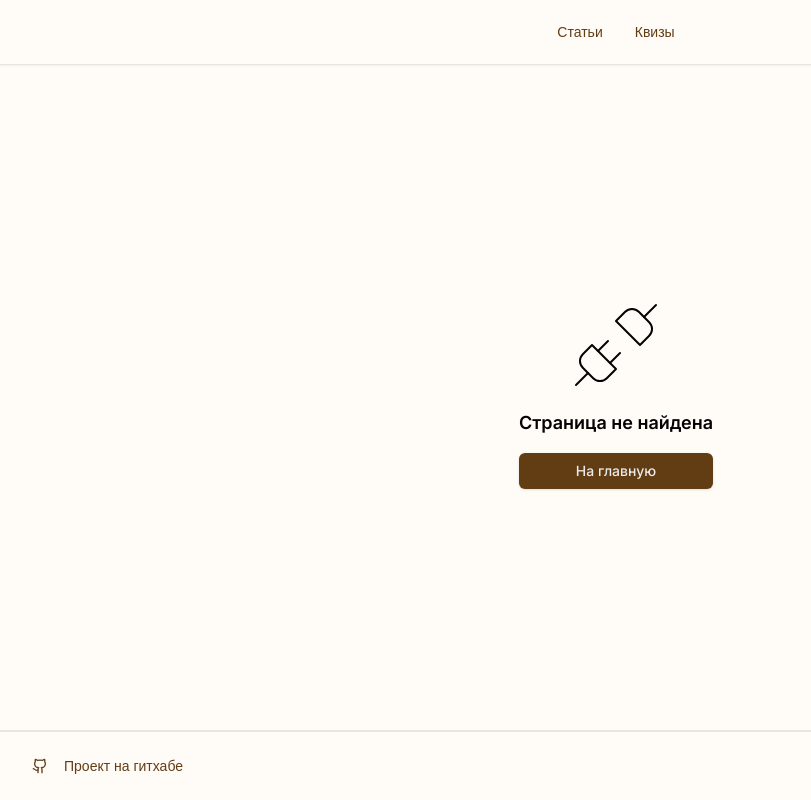
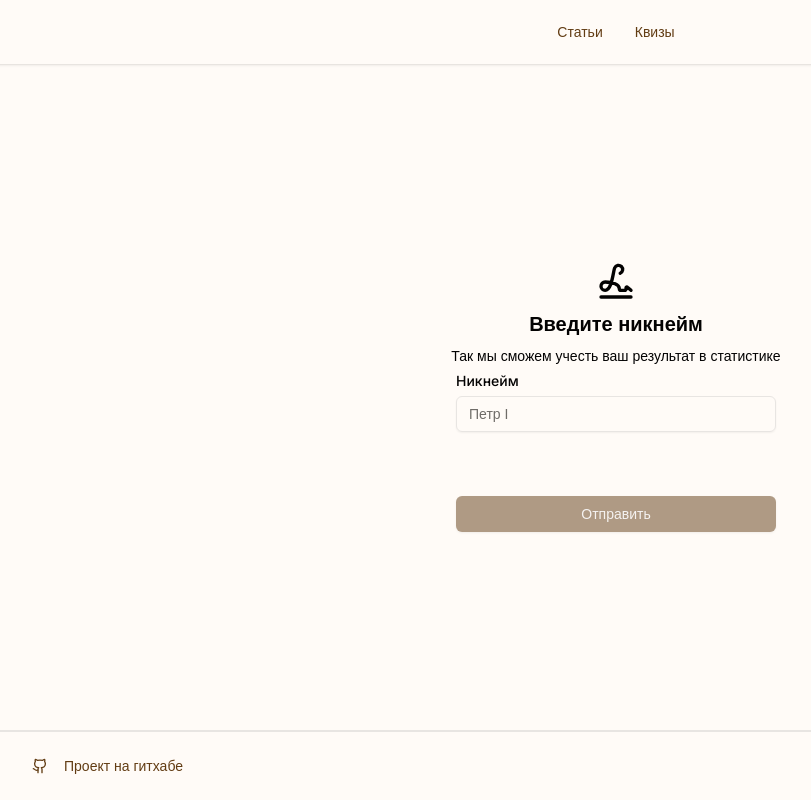
Before and after one commit to JmihPajiloy/history, a Next.js app: page /quizes in a window 1280 px wide. Before the commit this address had no page. Shown: the whole page, without its empty margins (24-835 px from the left). Built offline with nearby package versions, Linux system fonts and the light colour scheme.

Commit message:
minor changes

```diff
--- /dev/null
+++ b/app/quizes/page.tsx
@@ -0,0 +1,108 @@
+"use client";
+
+import { useEffect, useRef, useState } from "react";
+import { LoaderCircle, Signature } from "lucide-react";
+import { Input } from "@/components/ui/input";
+import { toast } from "sonner";
+import { debounceTime, filter, map, Observable, share, tap } from "rxjs";
+import { Button } from "@/components/ui/button";
+import { Label } from "@/components/ui/label";
+
+
+type InputData = {
+  success: true, value: string
+} | {
+  success: false, error: string
+}
+
+
+const Page = () => {
+  const ref = useRef<HTMLInputElement>(null);
+  const [error, setError] = useState(" ");
+  const [loading, setLoading] = useState(false);
+  useEffect(() => {
+    const obs = new Observable<string>((observer) => {
+      if (!ref.current) {
+        observer.complete();
+        return;
+      }
+      ref.current.oninput = () => {
+        observer.next(ref.current?.value);
+      };
+      return () => {
+        if (ref.current) ref.current.oninput = null;
+      };
+    }).pipe(
+      tap(() => setLoading(true)),
+      debounceTime(250),
+      map<string, InputData>(x => {
+        if (x.trim().length < 3) return {
+          success: false,
+          error: "Минимальная длина ника - 3 символа!"
+        };
+        if (x.trim().length > 20) return {
+          success: false,
+          error: "Максимальная длина ника - 20 символов!"
+        };
+        if (!x.trim().match(/^[a-zA-Zа-яА-Я0-9_]+$/)) return {
+          success: false,
+          error: "Ник может содержать только русские и латинские буквы, цифры и символ _"
+        };
+        return {
+          success: true,
+          value: x
+        };
+      }),
+      tap(() => setLoading(false)),
+      share()
+    );
+
+    const onSuccess = obs.pipe(
+      filter(x => x.success),
+      map(x => x.value)
+    ).subscribe(x => {
+      setLoading(false);
+      setError("");
+      toast(x);
+    });
+
+    const onError = obs.pipe(
+      filter(x => !x.success),
+      map(x => x.error)
+    ).subscribe(err => {
+      setError(err);
+    });
+
+    return () => {
+      onSuccess.unsubscribe();
+      onError.unsubscribe();
+    };
+  }, []);
+
+  return (
+    <main className="flex flex-col items-center justify-center grow">
+
+      <form
+        className="items-center flex flex-col gap-2">
+        <Signature className="size-10" />
+        <h1 className="text-xl font-bold">Введите никнейм</h1>
+        <p className="text-center text-sm">
+          Так мы сможем учесть ваш результат в статистике
+        </p>
+        <Label htmlFor="nickname" className="flex w-80 font-inter ">Никнейм</Label>
+        <Input className="w-80" ref={ref} type="text" name="nickname" placeholder="Петр I" />
+
+        <p className="text-destructive font-medium h-12 text-sm flex items-start w-80">{error}</p>
+        <Button className="w-80" disabled={loading || !!error}>
+          {
+            loading
+              ? <LoaderCircle className="animate-spin " />
+              : <>Отправить</>
+          }
+        </Button>
+      </form>
+    </main>
+  );
+};
+
+export default Page;
--- /dev/null
+++ b/components/ui/input.tsx
@@ -0,0 +1,22 @@
+import * as React from "react"
+
+import { cn } from "@/lib/utils"
+
+const Input = React.forwardRef<HTMLInputElement, React.ComponentProps<"input">>(
+  ({ className, type, ...props }, ref) => {
+    return (
+      <input
+        type={type}
+        className={cn(
+          "flex h-9 w-full rounded-md border border-input bg-transparent px-3 py-1 text-base shadow-sm transition-colors file:border-0 file:bg-transparent file:text-sm file:font-medium file:text-foreground placeholder:text-muted-foreground focus-visible:outline-none focus-visible:ring-1 focus-visible:ring-ring disabled:cursor-not-allowed disabled:opacity-50 md:text-sm",
+          className
+        )}
+        ref={ref}
+        {...props}
+      />
+    )
+  }
+)
+Input.displayName = "Input"
+
+export { Input }
--- /dev/null
+++ b/components/ui/skeleton.tsx
@@ -0,0 +1,15 @@
+import { cn } from "@/lib/utils"
+
+function Skeleton({
+  className,
+  ...props
+}: React.HTMLAttributes<HTMLDivElement>) {
+  return (
+    <div
+      className={cn("animate-pulse rounded-md bg-primary/10 text-transparent select-none", className)}
+      {...props}
+    />
+  )
+}
+
+export { Skeleton }
```
